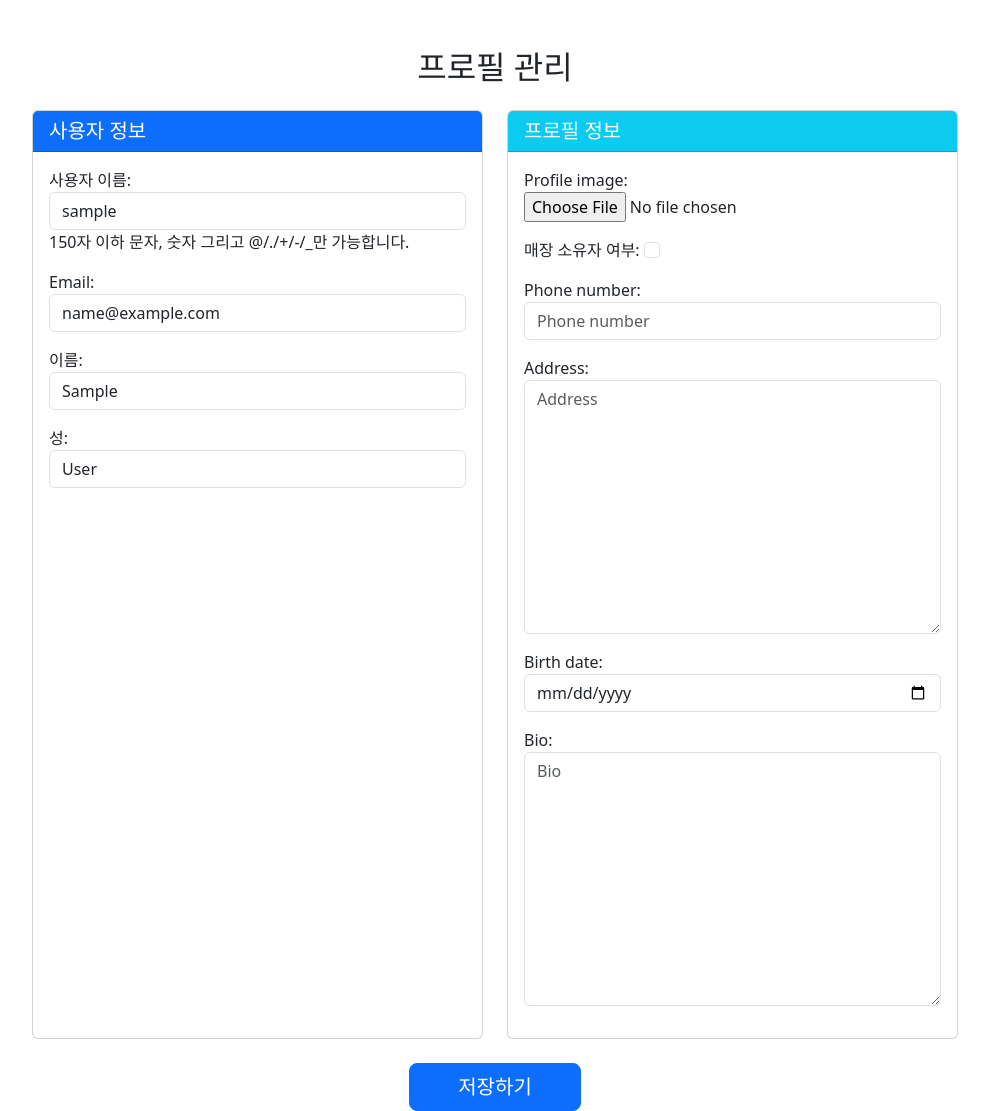
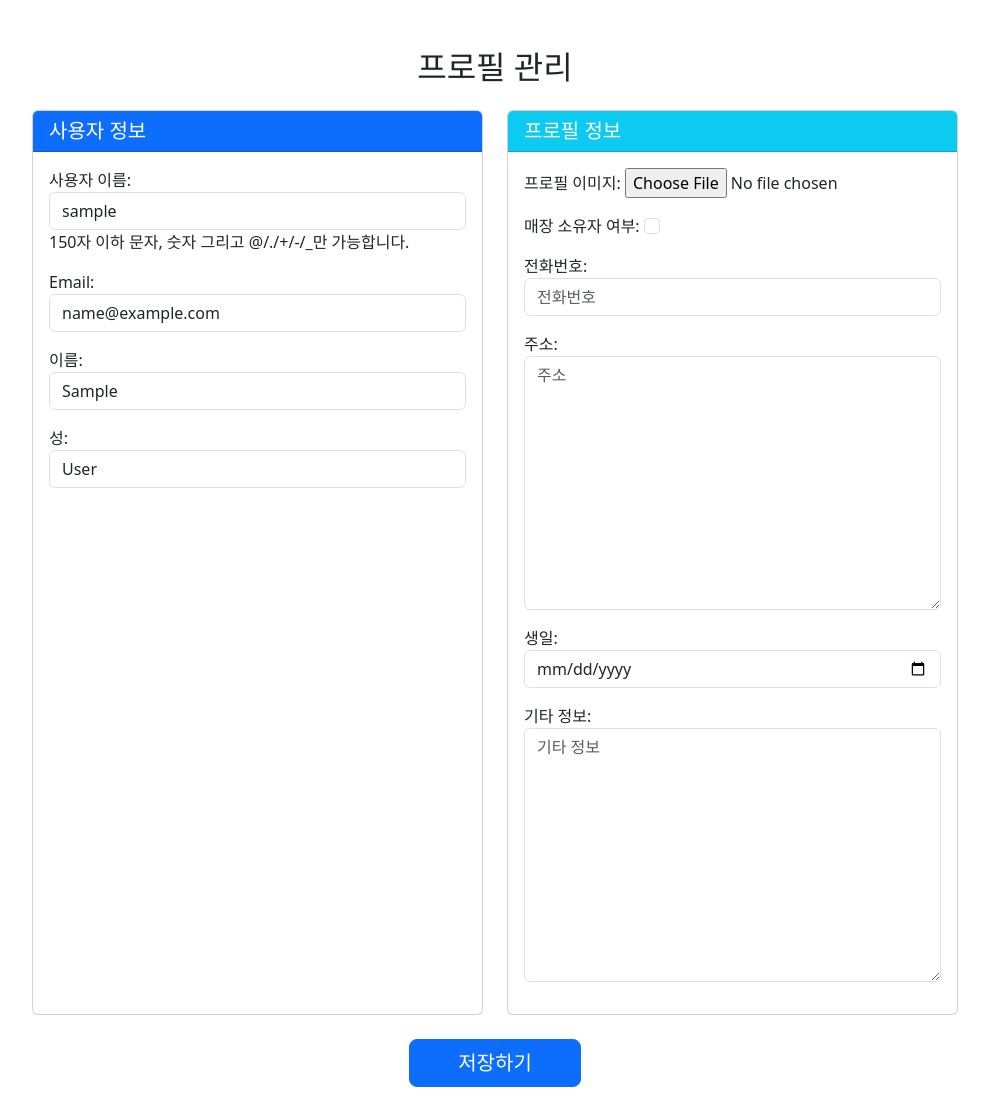
Before and after one commit to colacan01/saleswork, a Django app: page /accounts/profile/edit/ in a window 1280 px wide. Shown: the part 56-1167 px from the top of the page, without its empty margins (145-1134 px from the left). After the commit the page ends 1143 px from the top, so only its background shows below. Run offline with Django 5.2, Linux system fonts and the light colour scheme; the visitor is signed in with stand-in values (Sample User, id 1).

Commit message:
매장 정보 관리 페이지 추가 및 프로필 수정 로직 개선

```diff
--- a/accounts/forms.py
+++ b/accounts/forms.py
@@ -37,9 +37,16 @@
     class Meta:
         model = UserProfile
         fields = ['profile_image', 'is_store_owner', 'phone_number', 'address', 'birth_date', 'bio']
+        labels = {
+            'profile_image': '프로필 이미지',
+            'is_store_owner': '매장 소유자 여부',
+            'phone_number': '전화번호',
+            'address': '주소',
+            'birth_date': '생일',
+            'bio': '기타 정보'
+        }
         widgets = {
             'birth_date': forms.DateInput(attrs={'type': 'date'}),
-            # 'is_store_owner': forms.CheckboxInput(attrs={'class': 'form-check-input'}),
         }
 
     def __init__(self, *args, **kwargs):
--- a/accounts/templates/accounts/profile_edit.html
+++ b/accounts/templates/accounts/profile_edit.html
@@ -36,7 +36,7 @@
                 </div>
 
                 <!-- 매장 정보 카드 -->
-                <div id="store-section" class="mb-4" {% if not user.profile.is_store_owner %}style="display:none;"{% endif %}>
+                {% comment %} <div id="store-section" class="mb-4" {% if not user.profile.is_store_owner %}style="display:none;"{% endif %}>
                     <div class="card">
                         <div class="card-header bg-success text-white">
                             <h5 class="mb-0">매장 정보</h5>
@@ -45,12 +45,16 @@
                             {{ store_form.as_p }}
                         </div>
                     </div>
-                </div>
+                </div> {% endcomment %}
 
                 <div class="text-center">
                     <button type="submit" class="btn btn-primary btn-lg px-5" id="save-button">저장하기</button>
                 </div>
             </form>
+            <!-- 기존 프로필 편집 폼 하단에 추가 -->
+            {% comment %} <div class="mt-3">
+                <a href="{% url 'accounts:store_edit' %}" class="btn btn-outline-primary">매장 정보 관리</a>
+            </div> {% endcomment %}
         </div>
     </div>
 </div>
--- a/accounts/urls.py
+++ b/accounts/urls.py
@@ -8,4 +8,5 @@
     path('logout/', views.logout_view, name='logout'),
     path('register/', views.register_view, name='register'),
     path('profile/edit/', views.profile_edit_view, name='profile_edit'),
+    path('store/edit/', views.store_edit_view, name='store_edit'),
 ]
--- a/accounts/views.py
+++ b/accounts/views.py
@@ -37,13 +37,39 @@
 
 @login_required
 def profile_edit_view(request):
-    # Store 정보 처리 로직 수정 - 이제 사용자가 소유한 매장을 찾음
-    store = Store.objects.filter(owner=request.user).first()
-
     if request.method == 'POST':
         user_form = UserUpdateForm(request.POST, instance=request.user)
         profile_form = ProfileUpdateForm(request.POST, request.FILES, instance=request.user.profile)
 
+        if user_form.is_valid() and profile_form.is_valid():
+            user = user_form.save()
+            profile = profile_form.save(commit=False)
+
+            # 프로필 이미지 저장 경로 확인 및 생성
+            if 'profile_image' in request.FILES:
+                upload_path = os.path.join(settings.MEDIA_ROOT, 'profile_images')
+                if not os.path.exists(upload_path):
+                    os.makedirs(upload_path, exist_ok=True)
+
+            profile.save()
+            messages.success(request, '프로필이 성공적으로 업데이트되었습니다!')
+            return redirect('accounts:profile_edit')
+    else:
+        user_form = UserUpdateForm(instance=request.user)
+        profile_form = ProfileUpdateForm(instance=request.user.profile)
+
+    context = {
+        'user_form': user_form,
+        'profile_form': profile_form,
+    }
+    return render(request, 'accounts/profile_edit.html', context)
+
+@login_required
+def store_edit_view(request):
+    # 사용자가 소유한 매장 찾기
+    store = Store.objects.filter(owner=request.user).first()
+
+    if request.method == 'POST':
         # POST 데이터에서 매장 소유자 여부 확인 (체크박스)
         is_owner = 'is_store_owner' in request.POST
 
@@ -55,48 +81,42 @@
             else:
                 store_form = StoreForm(request.POST)
 
-        forms_valid = user_form.is_valid() and profile_form.is_valid()
-        if is_owner and store_form:
-            forms_valid = forms_valid and store_form.is_valid()
+        # 매장 정보 저장
+        if is_owner and store_form and store_form.is_valid():
+            if store:
+                store = store_form.save(commit=False)
+                store.owner = request.user
+                store.save()
+            else:
+                new_store = store_form.save(commit=False)
+                new_store.owner = request.user
+                new_store.save()
 
-        if forms_valid:
-            user = user_form.save()
-            profile = profile_form.save(commit=False)
-            profile.is_store_owner = is_owner  # 체크박스 상태 명시적 지정
+            # 프로필에 매장 소유자 상태 업데이트
+            profile = request.user.profile
+            profile.is_store_owner = True
+            profile.save()
 
-            # 프로필 이미지 저장 경로 확인 및 생성
-            if 'profile_image' in request.FILES:
-                upload_path = os.path.join(settings.MEDIA_ROOT, 'profile_images')
-                if not os.path.exists(upload_path):
-                    os.makedirs(upload_path, exist_ok=True)
-
-            # Store 정보 저장 - 변경된 관계 모델에 맞게 수정
-            if is_owner and store_form:
-                if store:
-                    store = store_form.save(commit=False)
-                    store.owner = user  # 소유자를 현재 사용자로 설정
-                    store.save()
-                else:
-                    new_store = store_form.save(commit=False)
-                    new_store.owner = user  # 소유자를 현재 사용자로 설정
-                    new_store.save()
-            elif not is_owner and store:
-                # 소유자 아니라고 표시했으면 연결된 매장 소유권 제거
+            messages.success(request, '매장 정보가 성공적으로 업데이트되었습니다!')
+            return redirect('accounts:store_edit')
+        elif not is_owner:
+            # 소유자 아니라고 표시했으면 연결된 매장 소유권 제거
+            if store:
                 store.owner = None
                 store.save()
 
+            # 프로필에 매장 소유자 상태 업데이트
+            profile = request.user.profile
+            profile.is_store_owner = False
             profile.save()
-            messages.success(request, '프로필이 성공적으로 업데이트되었습니다!')
-            return redirect('accounts:profile_edit')
+
+            messages.success(request, '매장 소유자 상태가 변경되었습니다.')
+            return redirect('accounts:store_edit')
     else:
-        user_form = UserUpdateForm(instance=request.user)
-        profile_form = ProfileUpdateForm(instance=request.user.profile)
         store_form = StoreForm(instance=store) if store else StoreForm()
 
     context = {
-        'user_form': user_form,
-        'profile_form': profile_form,
         'store_form': store_form,
-        'has_store': store is not None
+        # 'has_store': store is not None
     }
-    return render(request, 'accounts/profile_edit.html', context)
+    return render(request, 'accounts/store_edit.html', context)
--- a/templates/base.html
+++ b/templates/base.html
@@ -35,6 +35,7 @@
                   </a>
                   <ul class="dropdown-menu" aria-labelledby="navbarDropdown">
                       <li><a class="dropdown-item" href="{% url 'accounts:profile_edit' %}">프로필 수정</a></li>
+                      <li><a class="dropdown-item" href="{% url 'accounts:store_edit' %}">매장 정보 관리</a></li>
                       <li><hr class="dropdown-divider"></li>
                       <li><a class="dropdown-item" href="{% url 'accounts:logout' %}">로그아웃</a></li>
                   </ul>
```
Also changed, not shown: accounts/templates/accounts/store_edit.html (added, +31 -0 lines).
